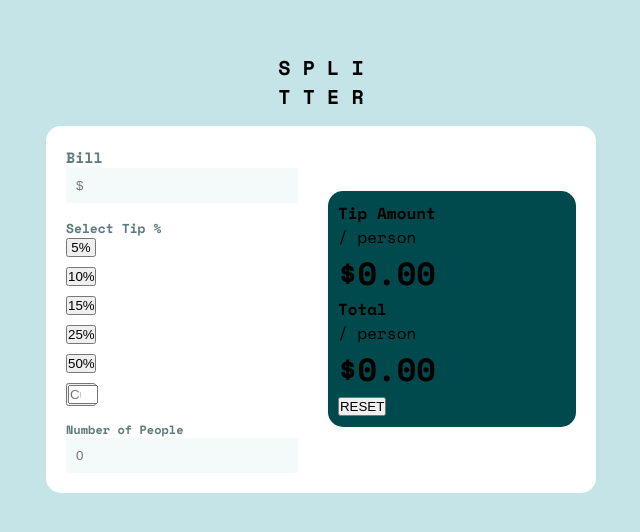
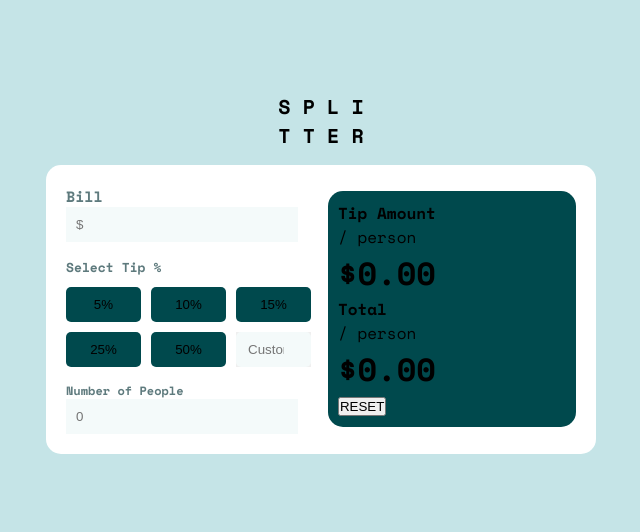
Before and after one commit to kasimugur/Tip-calculator-app, a React (Vite) app: page / in a window 1280 px wide. Shown: the part 120-652 px from the top of the page, without its empty margins (319-959 px from the left). Built offline with nearby package versions, Linux system fonts and the light colour scheme.

Commit message:
scss updated

```diff
--- a/src/SCSS/css/style.css
+++ b/src/SCSS/css/style.css
@@ -49,15 +49,25 @@
     font-size: 13px;
   }
   .container .row .select-tp .btn {
+    flex: 3;
     display: grid;
-    grid-template-columns: repeat(3 1fr);
+    grid-template-columns: 2fr 2fr 2fr;
     gap: 10px;
+    margin: 10px 0;
+    max-width: 35px;
   }
   .container .row .select-tp .btn input {
-    width: 30px;
+    border-radius: 5px;
+    padding: 10px 12px;
+    background-color: hsl(183, 100%, 15%);
+    border: none;
+    width: 75px;
   }
   .container .row .select-tp .btn button {
-    width: 30px;
+    border: none;
+  }
+  .container .row .select-tp .btn button input {
+    background-color: hsl(189, 41%, 97%);
   }
   .container .row .people-number {
     margin-top: 15px;
--- a/src/SCSS/style.scss
+++ b/src/SCSS/style.scss
@@ -39,11 +39,12 @@ $White: hsl(0, 0%, 100%);
     align-items: center;
     border-radius: 15px;
     gap: 30px;
+
     .row {
       width: 57%;
-        h4{
 
-        }
+      h4 {}
+
       .input-st {
         h4 {
           color: $DarkGrayishCyan;
@@ -53,7 +54,7 @@ $White: hsl(0, 0%, 100%);
         input {
           width: 100%;
           border: none;
-            background-color:$VeryLightGrayishCyan ;
+          background-color: $VeryLightGrayishCyan ;
           padding: 10px;
 
         }
@@ -61,26 +62,39 @@ $White: hsl(0, 0%, 100%);
 
       .select-tp {
         margin-top: 15px;
+
         h4 {
           color: $DarkGrayishCyan;
           font-size: 13px;
         }
+
         .btn {
+          flex: 3;
+          display: grid;
+          grid-template-columns: 2fr 2fr 2fr;
+          gap: 10px;
+          margin: 10px 0;
+          max-width: 35px;
+          input {
+            border-radius: 5px;
+            padding: 10px 12px;
+            background-color: $VeryDarkCyan;
+            border: none;
+            width: 75px;
+          }
 
-            display: grid;
-            grid-template-columns: repeat(3 1fr);
-            gap: 10px;
+          button {
+            border: none;
             input{
-              width: 30px;
+              background-color: $VeryLightGrayishCyan;
             }
-            button{
-              width: 30px;
           }
         }
       }
 
       .people-number {
         margin-top: 15px;
+
         h4 {
           color: $DarkGrayishCyan;
           font-size: 12px;
@@ -90,7 +104,7 @@ $White: hsl(0, 0%, 100%);
         input {
           width: 100%;
           border: none;
-            background-color:$VeryLightGrayishCyan ;
+          background-color: $VeryLightGrayishCyan ;
           padding: 10px;
 
         }
@@ -102,7 +116,8 @@ $White: hsl(0, 0%, 100%);
       padding: 10px 10px;
       border-radius: inherit;
       width: 60%;
-        .card{
+
+      .card {
         // display: flex;
       }
     }
```
Also changed, not shown: 1 other file (tests, documents, lock files or other folders). Lines whose indentation alone changed are shown as unchanged.
